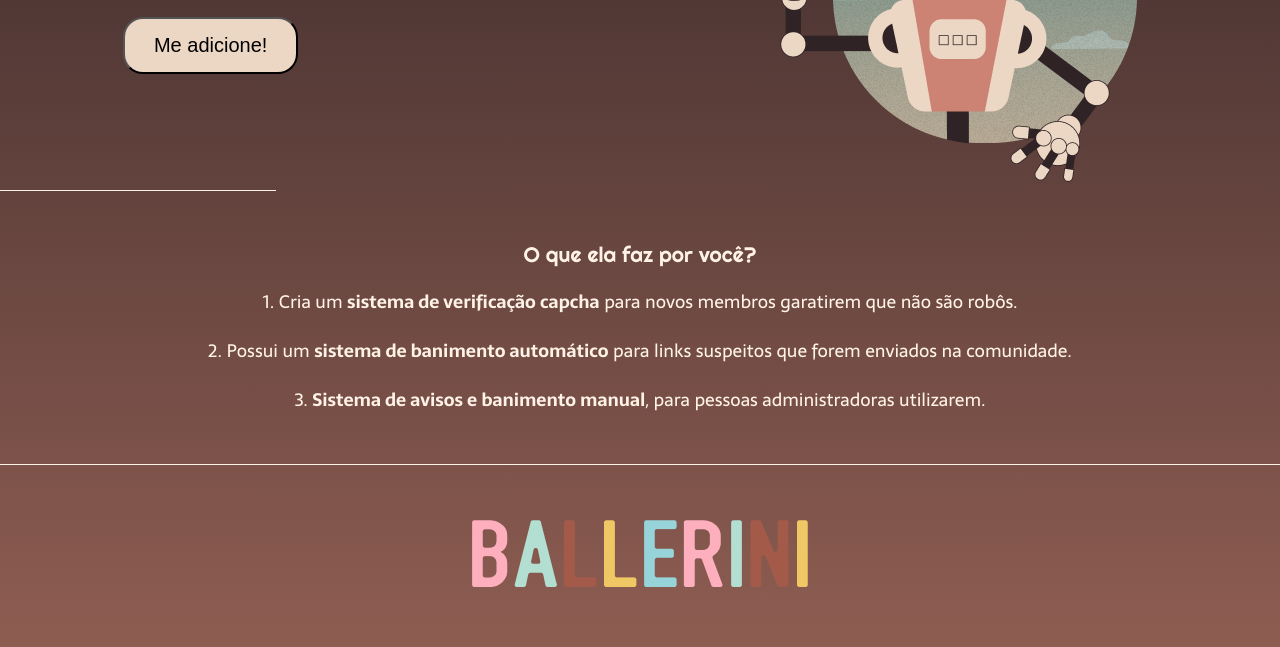
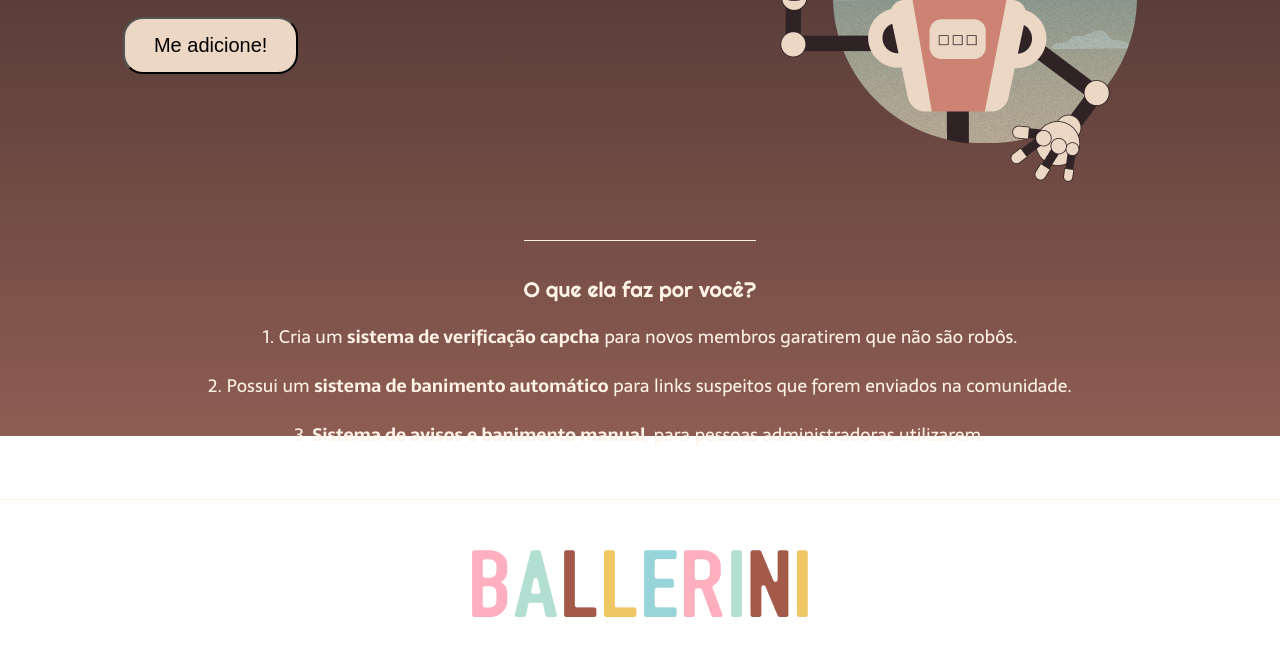
Before and after one commit to KelvinMoreira/landingpage-balle-bot, a plain HTML site: page landing-page/index.html in a window 1280 px wide. Shown: the part 364-1011 px from the top of the page. After the commit the page ends 981 px from the top, so only its background shows below. Drawn offline with Linux system fonts and the light colour scheme.

Commit message:
Correções CSS

```diff
--- a/landing-page/index.html
+++ b/landing-page/index.html
@@ -34,7 +34,7 @@
         </div>
     </section>
 
-    <div id="line"></div>
+
 
     <section id="section2">
         <h3>O que ela faz por você?</h3>
--- a/landing-page/style.css
+++ b/landing-page/style.css
@@ -10,6 +10,8 @@
 body{
     background: linear-gradient(#2F2325, #8E5D52);
     background-repeat: no-repeat;
+    width: 100%;
+    height: 100vh;
     font-family: 'Sarala';
     font-size: 18px;
     color: #fff2e7;
@@ -58,11 +60,6 @@ h1{
     font-size: 20px;
 }
 
-#line{
-    display: flex;
-    border-bottom: 0.4px solid #fff2e7;
-    width: 276px;
-}
 
 #section2{
     display: flex;
@@ -75,6 +72,8 @@ h1{
 h3{
     font-family: 'Righteous';
     font-weight: 400;
+    border-top: 0.4px solid #fff2e7;
+    padding-top: 35px;
 }
 
 footer{
@@ -82,6 +81,5 @@ footer{
     justify-content: center;
     margin-top: 50px;
     border-top: 0.4px solid #fff2e7;
-    padding-top: 55px;
-    margin-bottom: 60px;
+    padding-top: 50px;
 }
```
